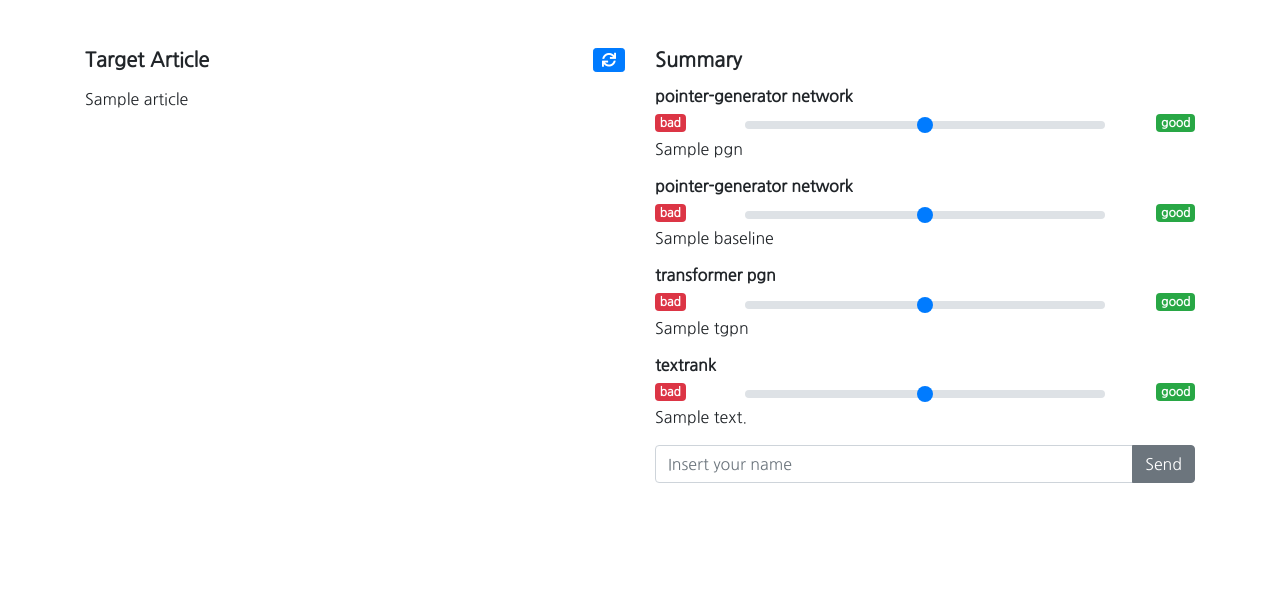
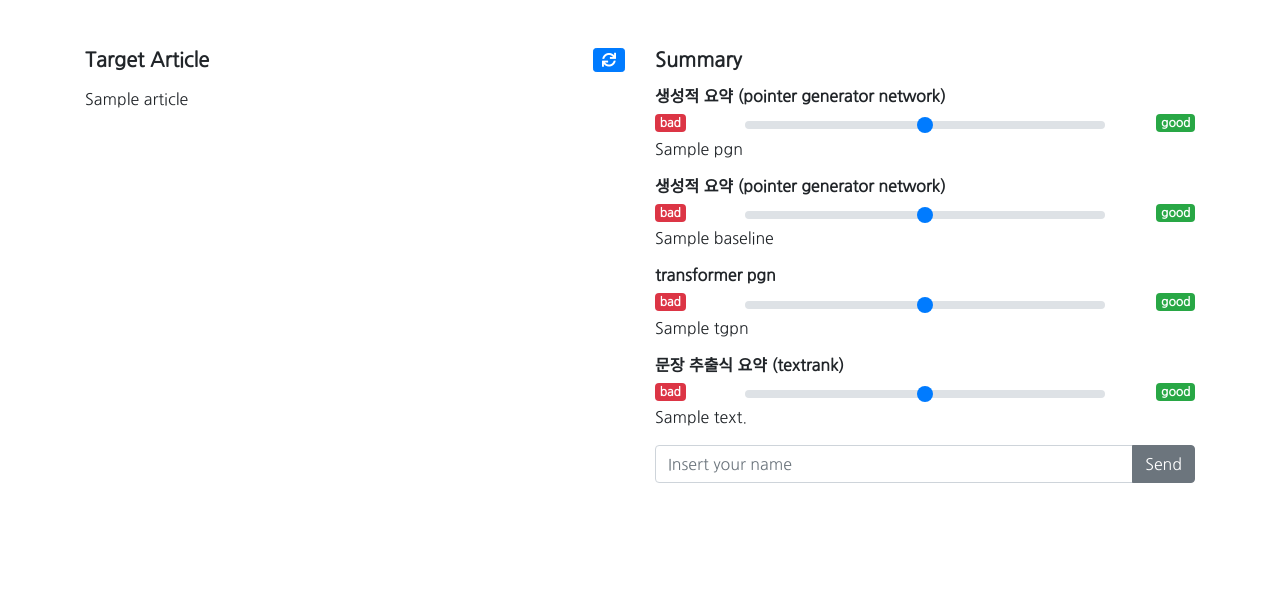
Before and after one commit to junbread/text-summary, a Django app: template src/demo/app/templates/demo.html in a window 1280 px wide. Shown: the part 96-711 px from the top of the page. Run offline with Django 3.2, Linux system fonts and the light colour scheme; the template is opened without the code that fills it: most values are stand-ins (such as "Sample title", 1, 10 or a date in 2020); parts of the project's set-up code (start-up, migrations or seed data) failed here and were passed over; some libraries are stand-ins or nearby versions.

Commit message:
미반영사항 업데이트

```diff
--- a/src/demo/app/templates/demo.html
+++ b/src/demo/app/templates/demo.html
@@ -40,7 +40,7 @@
                                 <input name="sum" value="{{ summary }}" type="hidden">
                                 <input name="doc" value="{{ article }}" type="hidden">
                                 {% if summary.pgn is not None %}
-                                <h6>pointer-generator network</h6>
+                                <h6>생성적 요약 (pointer generator network)</h6>
                                 <div class="row m-0">
                                     <div class="col-2 p-0">
                                         <span class="badge badge-danger">bad</span>
@@ -55,7 +55,7 @@
                                 <p>{{ summary.pgn }}</p>
                                 {% endif %}
                                 {% if summary.baseline is not None %}
-                                <h6>pointer-generator network</h6>
+                                <h6>생성적 요약 (pointer generator network)</h6>
                                 <div class="row m-0">
                                     <div class="col-2 p-0">
                                         <span class="badge badge-danger">bad</span>
@@ -85,7 +85,7 @@
                                 <p>{{ summary.tgpn }}</p>
                                 {% endif %}
                                 {% if summary.textrank is not None %}
-                                <h6>textrank</h6>
+                                <h6 class="mt-3">문장 추출식 요약 (textrank)</h6>
                                 <div class="row m-0">
                                     <div class="col-2 p-0">
                                         <span class="badge badge-danger">bad</span>
--- a/src/demo/urls.py
+++ b/src/demo/urls.py
@@ -5,5 +5,6 @@ from django.contrib import admin
 urlpatterns = [
     path('', views.demo, name='demo'),
     path('eval', views.eval, name='eval'),
-    path('admin/', admin.site.urls)
+    path('score', views.avg_eval, name='score_eval'),
+    path('admin/', admin.site.urls),
 ]
```
Also changed, not shown: src/demo/app/views.py (+11 -0 lines), src/demo/db.sqlite3.
